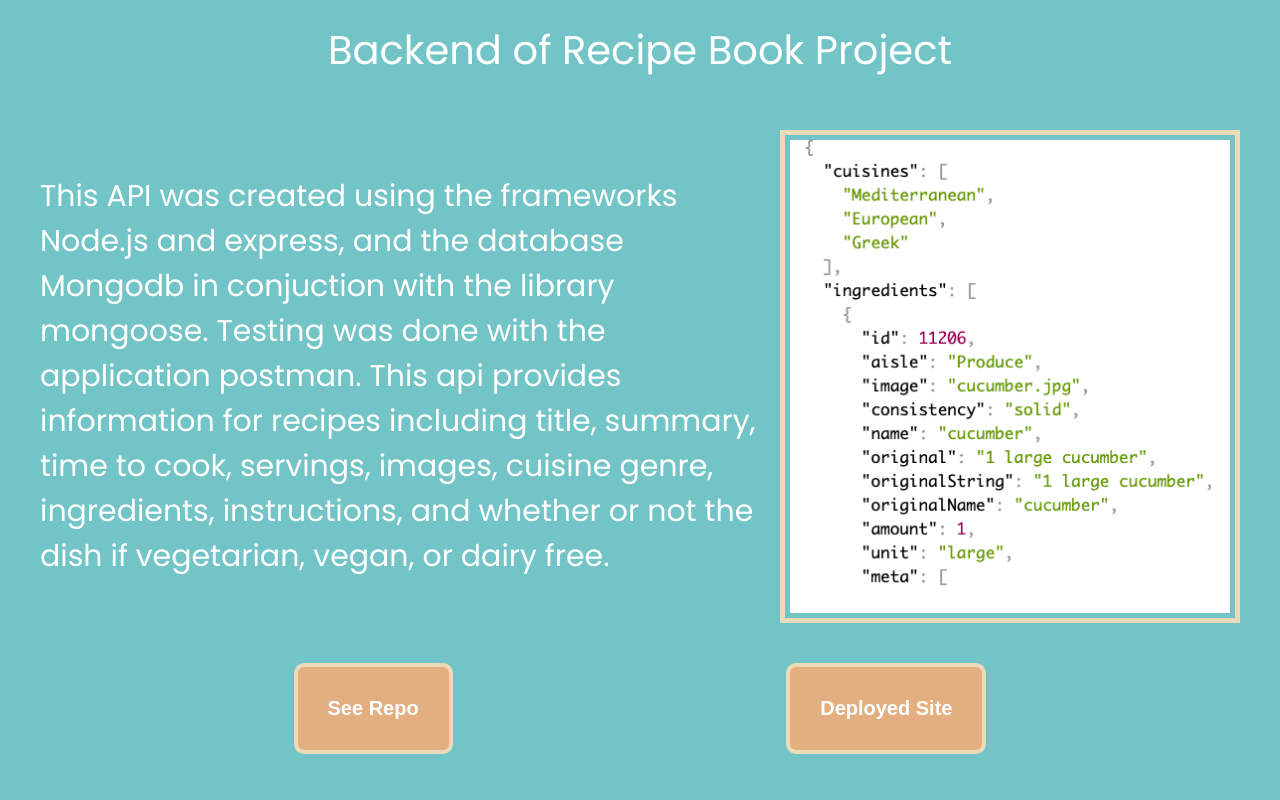
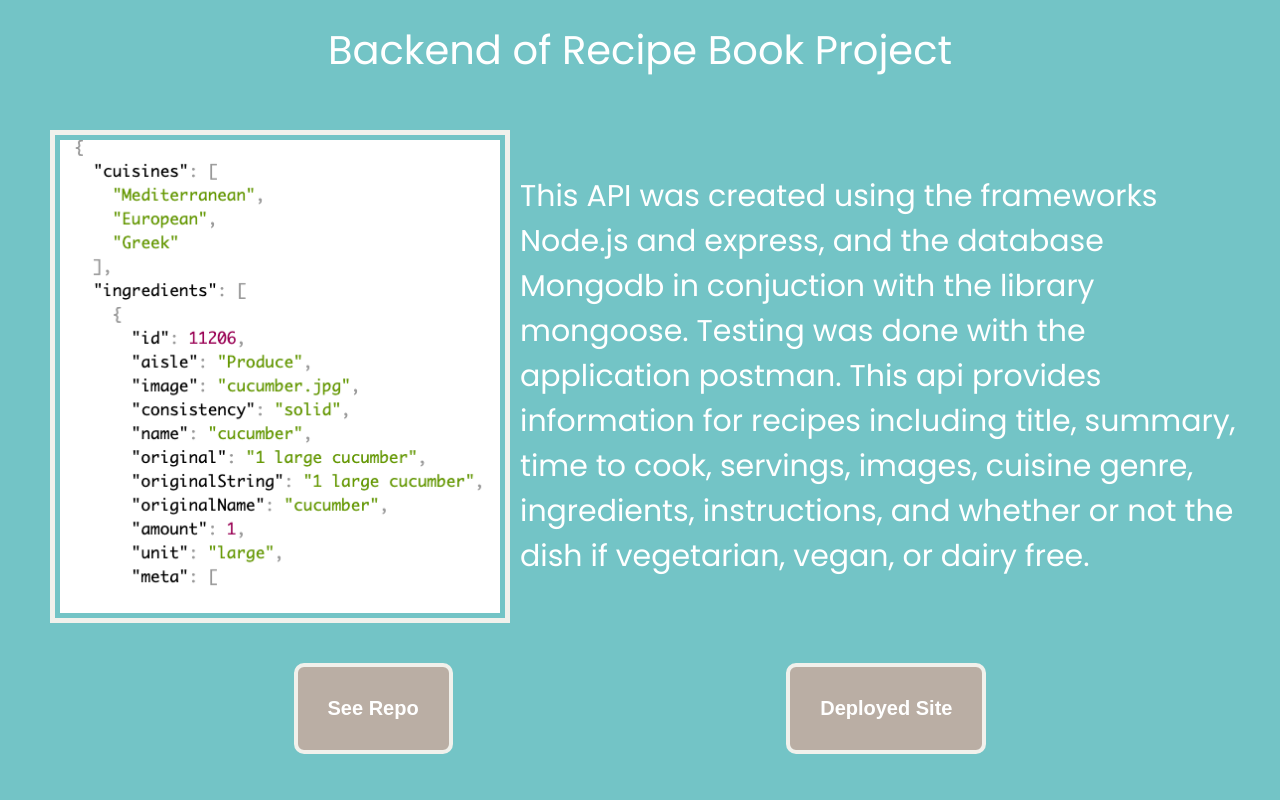
Before and after one commit to cpassafaro/portfolio, a React (Create React App) app: page /projects in a window 1280 px wide. Shown: the part 980-1780 px from the top of the page. Built offline with nearby package versions, Linux system fonts and the light colour scheme.

Commit message:
stage one done

```diff
--- a/src/components/Projects.css
+++ b/src/components/Projects.css
@@ -10,6 +10,7 @@
 .project-container{
     display:flex;
     font-size: 30px;
+    /* flex-direction: row-reverse; */
     justify-content: space-around;
     align-items: center;
     padding-top:50px;
@@ -20,9 +21,11 @@
 .project-image{
     width:440px;
     height:auto;
-    border:5px solid #EDDAB8;
+    float:left;
+    border:5px solid #F1F1EC;
     padding:5px;
-    margin-left:10px
+    margin-left:10px;
+    margin-right: 10px;
 }
 
 .button{
@@ -34,11 +37,22 @@
 
 .b{
     border-radius: 10px;
-    background:#E3AF81;
-    border: 4px solid #EDDAB8;
+    background:#BAAEA4;
+    border: 4px solid #F1F1EC;
     margin:40px;
 }
 .bb{
     color:white;
     text-decoration: none;
 }
+
+.active{
+    display:flex;
+    font-size: 30px;
+    flex-direction: row-reverse;
+    justify-content: space-around;
+    align-items: center;
+    padding-top:50px;
+    padding-left:40px;
+    padding-right:40px;
+}
--- a/src/components/Projects.js
+++ b/src/components/Projects.js
@@ -1,105 +1,175 @@
-import './Projects.css'
-import Picture from '../images/recipe2.png'
-import RecipeApi from '../images/RecipeApi.png'
-import Futurama from '../images/futurama.png'
-import Hangman from '../images/hangman.png'
-import Flashcards from '../images/flashcards.png'
-import Library from '../images/library.png'
-import Book from '../images/book.png'
-import War from '../images/war.png'
-import Tab from '../images/tab.png'
-import Zee from '../images/zeecraft.png'
+import "./Projects.css";
+import Picture from "../images/recipe2.png";
+import RecipeApi from "../images/RecipeApi.png";
+import Futurama from "../images/futurama.png";
+import Hangman from "../images/hangman.png";
+import Flashcards from "../images/flashcards.png";
+import Library from "../images/library.png";
+import Book from "../images/book.png";
+import War from "../images/war.png";
+import Tab from "../images/tab.png";
+import Zee from "../images/zeecraft.png";
 
 let projects = [
   {
-        name : 'My Recipe Book',
-        languages : 'Javascript',
-        description : 'This project was built to store your favorite recipes. This front end site was built using the framework react in conjunction with some elements from material ui. This site gathers information from my deployed JSON API via heroku. It gather information from the database to populate a user friendly interface to read, update, delete, and create recipes. The user has CRUD functionality to change the informatin on the seeded heroku database.',
-        pictures : Picture,
-        githubUrl: 'https://github.com/cpassafaro/front_end_of_json_api_project',
-        deployedSite: 'https://5fb302f7aeb9ba00073d79d4--hungry-colden-771163.netlify.app/'
+    name: "My Recipe Book",
+    languages: "Javascript",
+    description:
+      "This project was built to store your favorite recipes. This front end site was built using the framework react in conjunction with some elements from material ui. This site gathers information from my deployed JSON API via heroku. It gather information from the database to populate a user friendly interface to read, update, delete, and create recipes. The user has CRUD functionality to change the informatin on the seeded heroku database.",
+    pictures: Picture,
+    githubUrl: "https://github.com/cpassafaro/front_end_of_json_api_project",
+    deployedSite:
+      "https://5fb302f7aeb9ba00073d79d4--hungry-colden-771163.netlify.app/",
   },
   {
-        name: 'Backend of Recipe Book Project',
-        description: 'This API was created using the frameworks Node.js and express, and the database Mongodb in conjuction with the library mongoose. Testing was done with the application postman. This api provides information for recipes including title, summary, time to cook, servings, images, cuisine genre, ingredients, instructions, and whether or not the dish if vegetarian, vegan, or dairy free.',
+    name: "Backend of Recipe Book Project",
+    description:
+      "This API was created using the frameworks Node.js and express, and the database Mongodb in conjuction with the library mongoose. Testing was done with the application postman. This api provides information for recipes including title, summary, time to cook, servings, images, cuisine genre, ingredients, instructions, and whether or not the dish if vegetarian, vegan, or dairy free.",
     pictures: RecipeApi,
-        githubUrl: 'https://github.com/cpassafaro/JSON-API-Project',
-        deployedSite:'https://bombrecipeapi.herokuapp.com/',
+    githubUrl: "https://github.com/cpassafaro/JSON-API-Project",
+    deployedSite: "https://bombrecipeapi.herokuapp.com/",
   },
   {
-        name:'Group Futurama Project',
-        description:'This project is an application that displays the character information from the show futurama using the javascript language with the framework React. Some elements were created with material ui and were uploaded to storybook. The site has full CRUD functionality to update the deployed heroku database from the backend portion of the project.',
-        pictures:Futurama,
-        githubUrl: 'https://github.com/cpassafaro/front_end_futurama',
-        deployedSite: 'https://futuramacharacters.netlify.app/',
-
+    name: "Group Futurama Project",
+    description:
+      "This project is an application that displays the character information from the show futurama using the javascript language with the framework React. Some elements were created with material ui and were uploaded to storybook. The site has full CRUD functionality to update the deployed heroku database from the backend portion of the project.",
+    pictures: Futurama,
+    githubUrl: "https://github.com/cpassafaro/front_end_futurama",
+    deployedSite: "https://futuramacharacters.netlify.app/",
   },
   {
-        name:'Hangman Project',
-        description:'This project was built with Javascript, HTML, and CSS. Functionality was added to guide the player through the game. Sounds and modals were added for extra engagement with players. This is deployed via github pages.',
+    name: "Hangman Project",
+    description:
+      "This project was built with Javascript, HTML, and CSS. Functionality was added to guide the player through the game. Sounds and modals were added for extra engagement with players. This is deployed via github pages.",
     pictures: Hangman,
-        githubUrl: 'https://github.com/cpassafaro/Hangman_Game',
-        deployedSite:'https://cpassafaro.github.io/Hangman_Game/'
+    githubUrl: "https://github.com/cpassafaro/Hangman_Game",
+    deployedSite: "https://cpassafaro.github.io/Hangman_Game/",
   },
   {
-        name: 'Python Flashcards',
-        description: 'This project was built with Python using a PostgreSQL database. It is played through the command line. After forking and cloning this repo you can run pipenv install to install dependencies. The player then runs main.py file to populate the database, and then runs flashcards.py to start the game. The player can choose difficulty level easy, medium, or hard. The player can also create flashcards as well to add them to the deck.',
-        pictures:Flashcards,
-        githubUrl:'https://github.com/cpassafaro/python_cli_flashcards',
-        deployedSite:''
+    name: "Python Flashcards",
+    description:
+      "This project was built with Python using a PostgreSQL database. It is played through the command line. After forking and cloning this repo you can run pipenv install to install dependencies. The player then runs main.py file to populate the database, and then runs flashcards.py to start the game. The player can choose difficulty level easy, medium, or hard. The player can also create flashcards as well to add them to the deck.",
+    pictures: Flashcards,
+    githubUrl: "https://github.com/cpassafaro/python_cli_flashcards",
+    deployedSite: "",
   },
   {
-        name: 'Storybook Component Library',
-        description: 'This storybook library was created via storybook in conjucation with the javascript framework React. CSS was done without any libraries such as bootstrap. All components used within larger components were built out in the beginning and are highly adaptable to fit customer needs.',
+    name: "Storybook Component Library",
+    description:
+      "This storybook library was created via storybook in conjucation with the javascript framework React. CSS was done without any libraries such as bootstrap. All components used within larger components were built out in the beginning and are highly adaptable to fit customer needs.",
     pictures: Library,
-        githubUrl:'https://github.com/cpassafaro/Component-Library',
-        deployedSite: 'https://cpassafaro.github.io/Component-Library/storybook-build/?path=/story/button--primary',
+    githubUrl: "https://github.com/cpassafaro/Component-Library",
+    deployedSite:
+      "https://cpassafaro.github.io/Component-Library/storybook-build/?path=/story/button--primary",
   },
   {
-        name:'Google Books API Modal Project',
-        description: 'This project uses the api google books to preload certain topics into the gird elements. When the images are clicked on a modal pops up giving the user the title of the book, author, and a description of the book. All information is populated via the api. Different genres are searched to provide a unique tile. When modal is open users are unable to click on background because of z-index usage.',
+    name: "Google Books API Modal Project",
+    description:
+      "This project uses the api google books to preload certain topics into the gird elements. When the images are clicked on a modal pops up giving the user the title of the book, author, and a description of the book. All information is populated via the api. Different genres are searched to provide a unique tile. When modal is open users are unable to click on background because of z-index usage.",
     pictures: Book,
-        githubUrl: 'https://github.com/cpassafaro/UI-Element-Project',
-        deployedSite: 'https://cpassafaro.github.io/UI-Element-Project/'
+    githubUrl: "https://github.com/cpassafaro/UI-Element-Project",
+    deployedSite: "https://cpassafaro.github.io/UI-Element-Project/",
   },
   {
-        name: 'Game of War',
-        description: 'This project was built using Javascipt and played through the console. Players split a deck of cards and then compare one card each round to see who the winner is. To play start by typing in war.playCard() to draw a deck from each card, then type in war.compareCard() to compare. The winner gets both of the cards. In the event of a tie, the console runs through war conditions and declares winner.',
+    name: "Game of War",
+    description:
+      "This project was built using Javascipt and played through the console. Players split a deck of cards and then compare one card each round to see who the winner is. To play start by typing in war.playCard() to draw a deck from each card, then type in war.compareCard() to compare. The winner gets both of the cards. In the event of a tie, the console runs through war conditions and declares winner.",
     pictures: War,
-        githubUrl: 'https://github.com/cpassafaro/game-of-war/blob/master/README.md',
-        deployedSite: 'https://cpassafaro.github.io/game-of-war/'
+    githubUrl:
+      "https://github.com/cpassafaro/game-of-war/blob/master/README.md",
+    deployedSite: "https://cpassafaro.github.io/game-of-war/",
   },
   {
-        name:'React Tab Project',
-        description: 'This front end application is built using the framework React. All css styling is done without the assistance of material ui or bootstap. The application pulls from the google books api to populate the tabs of information. Overall, this project displays a tab component. Each tab is populated by an individual book and the user is able to click on each tab to display that individual books information. The title, author, published date, description, and picture are all pulled from the api.',
+    name: "React Tab Project",
+    description:
+      "This front end application is built using the framework React. All css styling is done without the assistance of material ui or bootstap. The application pulls from the google books api to populate the tabs of information. Overall, this project displays a tab component. Each tab is populated by an individual book and the user is able to click on each tab to display that individual books information. The title, author, published date, description, and picture are all pulled from the api.",
     pictures: Tab,
-        githubUrl: 'https://github.com/cpassafaro/UI-API-React',
-        deployedSite: 'https://book-modal.netlify.app/'
+    githubUrl: "https://github.com/cpassafaro/UI-API-React",
+    deployedSite: "https://book-modal.netlify.app/",
   },
   {
-        name:'Adobe Mockup Project',
-        description: 'This project is a mockup that imitates the adobe xd design called cake.xd. It is responsive to resizing for various technologies.',
+    name: "Adobe Mockup Project",
+    description:
+      "This project is a mockup that imitates the adobe xd design called cake.xd. It is responsive to resizing for various technologies.",
     pictures: Zee,
-        githubUrl: 'https://github.com/cpassafaro/build_a_website_project1',
-        deployedSite: 'https://cpassafaro.github.io/build_a_website_project1/',
+    githubUrl: "https://github.com/cpassafaro/build_a_website_project1",
+    deployedSite: "https://cpassafaro.github.io/build_a_website_project1/",
   },
-]
+];
+
+export default function Projects() {
+  function flip() {
+    let elementHolder = [];
+    for (let i = 0; i < projects.length; i++) {
+      // console.log([i])
+      if ([i] % 2 == 0) {
+        console.log("even", projects[i]);
+        let even =
+          <div className="project-whole">
+            <div className="title">{projects[i].name}</div>
+            <div className="project-container">
+              <p className="description">{projects[i].description}</p>
+              <img src={projects[i].pictures} className="project-image" />
+            </div>
+            <div className="button">
+              <button className="b">
+                <a href={projects[i].githubUrl} target="_blank" className="bb">
+                  See Repo
+                </a>
+              </button>
+              <button className="b">
+                <a
+                  href={projects[i].deployedSite}
+                  target="_blank"
+                  className="bb"
+                >
+                  Deployed Site
+                </a>
+              </button>
+            </div>
+          </div>
+            elementHolder.push(even)
+            console.log(elementHolder)
+
+      } else {
+        console.log("odd", projects[i]);
+        let odd = <div className="project-whole">
+            <div className="title">{projects[i].name}</div>
+            <div className="active">
+              <p className="description">{projects[i].description}</p>
+              <img
+                src={projects[i].pictures}
+                className="project-image"
+              />
+            </div>
+            <div className="button">
+              <button className="b">
+                <a href={projects[i].githubUrl} target="_blank" className="bb">
+                  See Repo
+                </a>
+              </button>
+              <button className="b">
+                <a
+                  href={projects[i].deployedSite}
+                  target="_blank"
+                  className="bb"
+                >
+                  Deployed Site
+                </a>
+              </button>
+            </div>
+          </div>
+            elementHolder.push(odd)
+            console.log(elementHolder)
+      }
+    }
+    return elementHolder
+  }
 
 
-export default function Projects(){
-    return(<div>
-        {projects.map((project) => (
-            <div className='project-whole'>
-                <div className='title'>{project.name}</div>
-                <div className='project-container'>
-                    <p className='description'>{project.description}</p>
-                    <img src={project.pictures} className='project-image'/>
+  return (
+    <div>
+      {flip()}
     </div>
-                <div className='button'>
-                <button className ='b'><a href={project.githubUrl} target="_blank" className ='bb'>See Repo</a></button>
-                <button className ='b'><a href={project.deployedSite} target="_blank" className ='bb'>Deployed Site</a></button>
-                </div>
-            </div>
-        ))}
-    </div>)
+  );
 }
--- a/src/components/WelcomePage.css
+++ b/src/components/WelcomePage.css
@@ -9,6 +9,8 @@
     padding-top:10%;
     padding-left:5%;
     padding-right:5%;
+    transition-delay: 1s;
+    transition-timing-function: ease-in;
 }
 
 .image{
@@ -16,6 +18,8 @@
     margin-right:25px;
     padding:5px;
     border:2px solid white;
+    transition-delay: 3s;
+    transition-timing-function: ease;
 }
 
 .writing{
@@ -38,6 +42,10 @@
     color: white;
     padding:30px;
     border-radius: 10px;
-    border:none;
-    background-color: #C75642;
+    border: 4px solid #F1F1EC;
+    background-color: #BAAEA4;
 }
+
+button:hover{
+    background-color:#A17E67 ;
+}
```
Also changed, not shown: 1 other file (tests, documents, lock files or other folders). Lines whose indentation alone changed are shown as unchanged.
